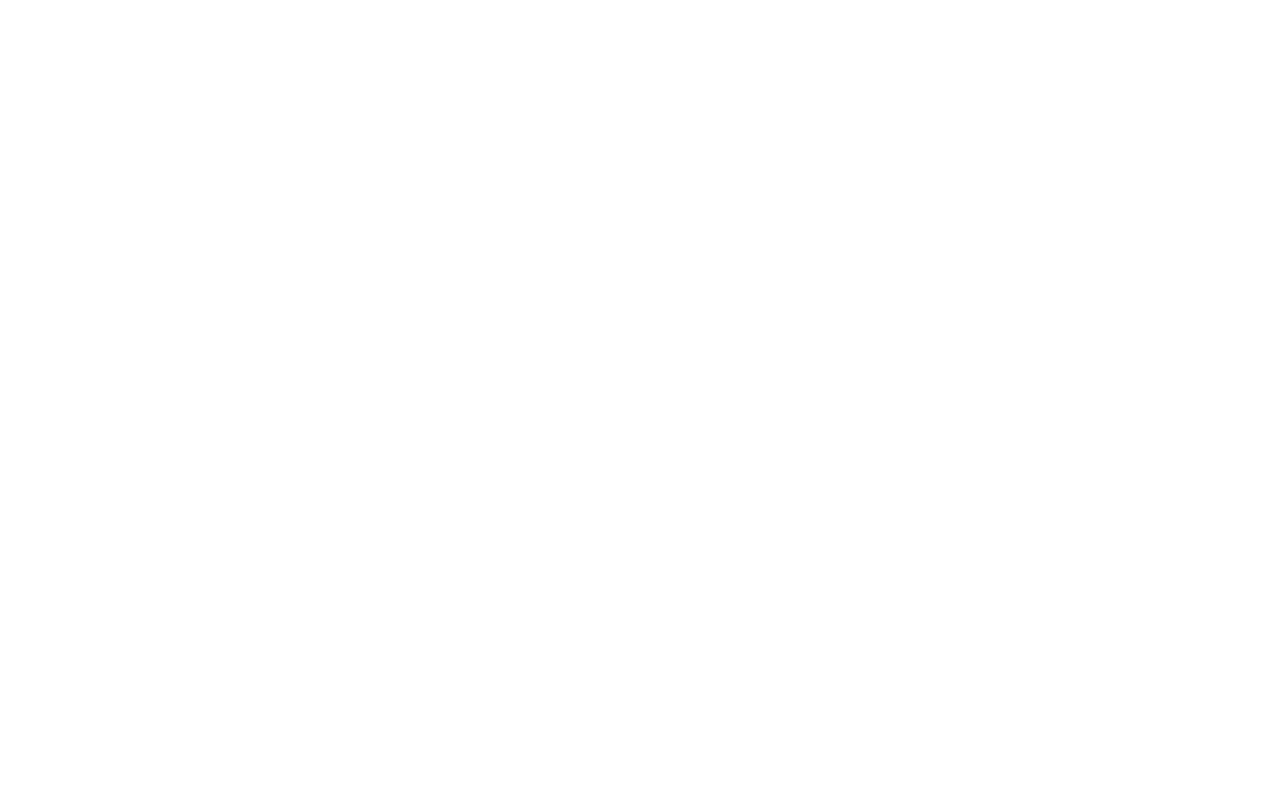
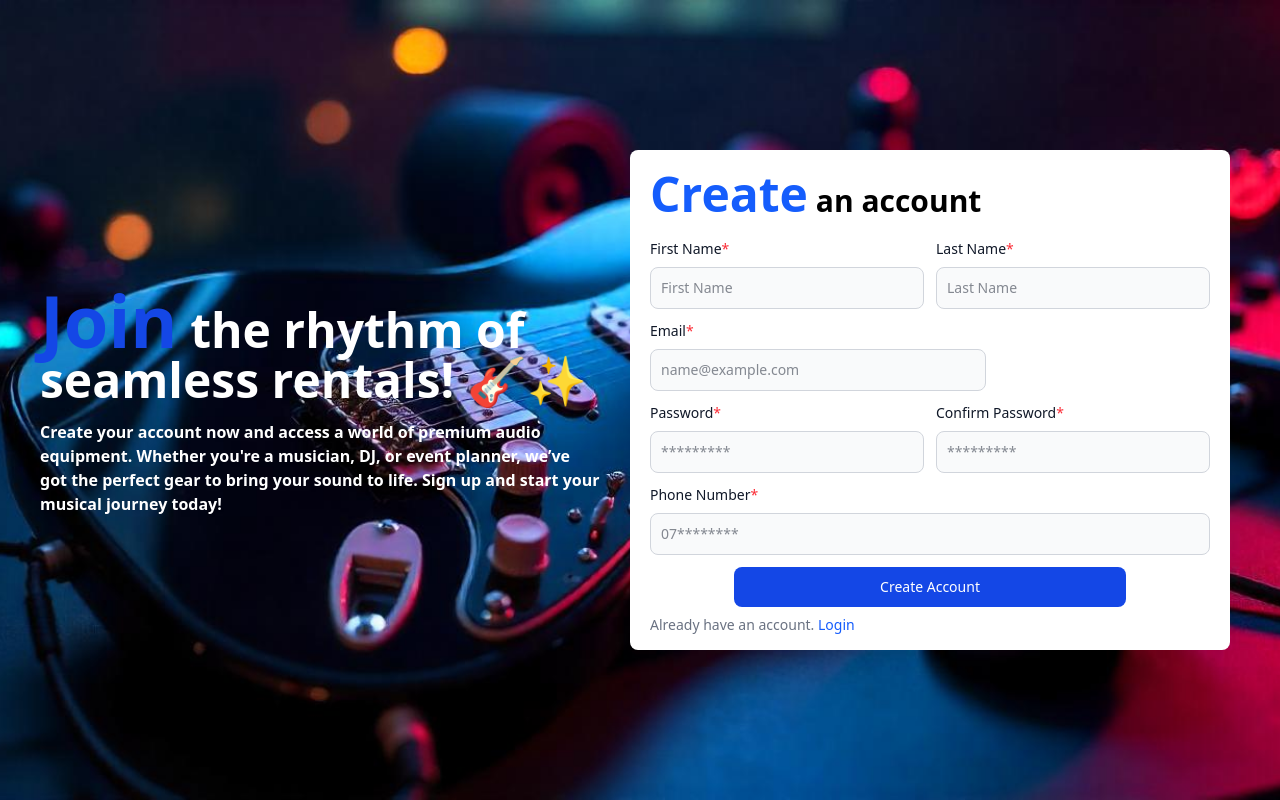
Before and after one commit to KavishkaImalsha/KV-Audio_frontend, a React (Vite) app: page /signup in a window 1280 px wide. Built offline with nearby package versions, Linux system fonts and the light colour scheme.

Commit message:
Design signup page and it's functions

```diff
--- /dev/null
+++ b/src/actions/handleInputData.jsx
@@ -0,0 +1,8 @@
+const handleInputData = (event, setState) => {
+    setState((prevState) => ({
+        ...prevState,
+        [event.target.name] : event.target.value
+    }))
+}
+
+export default handleInputData
--- a/src/pages/Login.jsx
+++ b/src/pages/Login.jsx
@@ -2,17 +2,12 @@
 import { Link, useNavigate } from "react-router-dom"
 import axios from "axios"
 import { toast } from "react-hot-toast"
+import handleInputData from "../actions/handleInputData"
 
 const Login = () => {
     const [userData, setUserData] = useState({email: "", password: ""})
     const navigate = useNavigate()
 
-    const handleInputData = (event) => {
-        setUserData((prevState) => ({
-            ...prevState,
-            [event.target.name] : event.target.value
-        }))
-    }
 
     const submitCredetials = async(event) => {
         event.preventDefault()
@@ -26,7 +21,7 @@
                 }else{
                     navigate('/')
                 }
-
+                localStorage.setItem('token', response.data.token)
             }
         ).catch((error) => {
             toast.error(error.response.data.message)
@@ -40,7 +35,7 @@
             <div className="p-5 w-[1000px] h-[300px] relative bg-black border-black rounded-xl text-white flex flex-col justify-center">
                 <h1 className="mt-5 text-2xl">Dont have an account?</h1>
                 <p className="w-[50%] mt-5"> Join us today! Discover premium products, seamless shopping, and exclusive deals tailored just for you.</p>
-                <Link className="w-[400px] h-[50px] mt-8 ml-8 border-4 border-white rounded-lg hover:cursor-pointer hover:bg-white hover:text-black hover:font-medium flex items-center justify-center">SignUp</Link>
+                <Link to='/signup' className="w-[400px] h-[50px] mt-8 ml-8 border-4 border-white rounded-lg hover:cursor-pointer hover:bg-white hover:text-black hover:font-medium flex items-center justify-center">SignUp</Link>
             </div>
             <div className="w-[400px] h-[500px] bg-white absolute right-0 translate-x-[-60%] border rounded-lg border-white">
                 <div className="flex justify-center items-center">
@@ -54,12 +49,12 @@
                     <div className="mb-5">
                         <label htmlFor="email" className="block mb-2 text-sm font-medium text-gray-900 dark:text-white">Email</label>
                         <input type="email" name="email" className="bg-gray-50 border border-gray-300 text-gray-900 text-sm rounded-lg focus:ring-blue-500 focus:border-blue-500 block w-full p-2.5" placeholder="name@example.com" required
-                        onChange={(event) => {handleInputData(event)}}/>
+                        onChange={(event) => {handleInputData(event, setUserData)}}/>
                     </div>
                     <div className="mb-5">
                         <label htmlFor="password" className="block mb-2 text-sm font-medium text-gray-900 dark:text-white">password</label>
                         <input type="password" name="password" className="bg-gray-50 border border-gray-300 text-gray-900 text-sm rounded-lg focus:ring-blue-500 focus:border-blue-500 block w-full p-2.5" placeholder="*********" required
-                        onChange={(event) => {handleInputData(event)}}/>
+                        onChange={(event) => {handleInputData(event, setUserData)}}/>
                     </div>
                     <div className="flex justify-between items-center">
                         <Link className="text-sm font-medium text-gray-500 hover:text-blue-600">Forget password?</Link>
--- a/src/pages/SignUp.jsx
+++ b/src/pages/SignUp.jsx
@@ -1,6 +1,83 @@
+import { useState } from "react"
+import { Link, useNavigate } from "react-router-dom"
+import handleInputData from "../actions/handleInputData"
+import toast from "react-hot-toast"
+import axios from "axios"
+
 const SignUp = () => {
+    const [userData, setUserData] = useState({firstName: "", lastName: "", email: "", password: "", phoneNumber: ""})
+    const [confirmPassword, setConfirmPassword] = useState({confirmPassword: ""})
+    const navigate = useNavigate()
+
+    const handleSubmit = async (event) => {
+        event.preventDefault()
+
+        if(userData.password !== confirmPassword.confirmPassword){
+            toast.error("Password is wrong!")
+            return
+        }
+
+        await axios.post("http://localhost:3000/api/user", userData).then((response) => {
+            toast.success(response.data.message)
+            navigate('/login')
+        }).catch((error) => {
+            toast.error(error.response.data.message)
+        })
+    }
+
+
+
     return(
         <>
+        <div className="bg-[url('/sign_up_bg.jpeg')] bg-cover bg-center h-screen bg-no-repeat grid grid-cols-2">
+            <div className="p-10 m-auto ">
+                <h1 className="text-white text-5xl font-bold"><span className="text-blue-700 text-7xl">Join</span> the rhythm of seamless rentals! 🎸✨ </h1>
+                <p className="font-semibold text-white mt-4">Create your account now and access a world of premium audio equipment. Whether you're a musician, DJ, or event planner, we’ve got the perfect gear to bring your sound to life. Sign up and start your musical journey today!</p>
+            </div>
+            <div className="w-[600px] h-[500px] bg-white right-0 translate-x-[-5%] rounded-lg m-auto">
+                <h1 className="text-3xl font-bold p-5"><span className="text-5xl text-blue-600">Create</span> an account</h1>
+
+                <form className="px-5" onSubmit={(event) => {handleSubmit(event)}}>
+                    <div className="grid grid-cols-2 gap-3">
+                        <div className="mb-3">
+                            <label htmlFor="firstName" className="block mb-2 text-sm font-medium text-gray-900 dark:text-white">First Name<span className="text-red-500">*</span></label>
+                            <input type="text" name="firstName" onChange={(event) => {handleInputData(event,setUserData)}} className="w-full bg-gray-50 border border-gray-300 text-gray-900 text-sm rounded-lg focus:ring-blue-500 focus:border-blue-500 block p-2.5" placeholder="First Name" required/>
+                        </div>
+                        <div className="mb-3">
+                            <label htmlFor="lastName" className="block mb-2 text-sm font-medium text-gray-900 dark:text-white">Last Name<span className="text-red-500">*</span></label>
+                            <input type="text" name="lastName" onChange={(event) => {handleInputData(event,setUserData)}} className="w-full bg-gray-50 border border-gray-300 text-gray-900 text-sm rounded-lg focus:ring-blue-500 focus:border-blue-500 block p-2.5" placeholder="Last Name" required/>
+                        </div>
+                    </div>
+
+                    <div className="mb-3">
+                        <label htmlFor="email" className="block mb-2 text-sm font-medium text-gray-900 dark:text-white">Email<span className="text-red-500">*</span></label>
+                        <input type="email" name="email" onChange={(event) => {handleInputData(event,setUserData)}} className="bg-gray-50 border border-gray-300 text-gray-900 text-sm rounded-lg focus:ring-blue-500 focus:border-blue-500 block w-[60%] p-2.5" placeholder="name@example.com" required/>
+                    </div>
+
+                    <div className="grid grid-cols-2 gap-3">
+                        <div className="mb-3">
+                            <label htmlFor="password" className="block mb-2 text-sm font-medium text-gray-900 dark:text-white">Password<span className="text-red-500">*</span></label>
+                            <input type="password" name="password" onChange={(event) => {handleInputData(event,setUserData)}} className="bg-gray-50 border border-gray-300 text-gray-900 text-sm rounded-lg focus:ring-blue-500 focus:border-blue-500 block w-full p-2.5" placeholder="*********" required />
+                        </div>
+                        <div className="mb-3">
+                            <label htmlFor="confirmPassword" className="block mb-2 text-sm font-medium text-gray-900 dark:text-white">Confirm Password<span className="text-red-500">*</span></label>
+                            <input type="password" name="confirmPassword" onChange={(event) => {handleInputData(event,setConfirmPassword)}} className="bg-gray-50 border border-gray-300 text-gray-900 text-sm rounded-lg focus:ring-blue-500 focus:border-blue-500 block w-full p-2.5" placeholder="*********" required />
+                        </div>
+                    </div>
+
+                    <div className="mb-3">
+                        <label htmlFor="phoneNumber" className="block mb-2 text-sm font-medium text-gray-900 dark:text-white">Phone Number<span className="text-red-500">*</span></label>
+                        <input type="number" name="phoneNumber" onChange={(event) => {handleInputData(event,setUserData)}} className="w-full bg-gray-50 border border-gray-300 text-gray-900 text-sm rounded-lg focus:ring-blue-500 focus:border-blue-500 block p-2.5" placeholder="07********" required/>
+                    </div>
+
+                    <div className="flex justify-center items-center">
+                        <button type="submit" className="text-white bg-blue-700 hover:bg-blue-800 focus:ring-4 focus:outline-none focus:ring-blue-300 font-medium rounded-lg text-sm px-5 py-2.5 text-center hover:cursor-pointer w-[70%]">Create Account</button>
+                    </div>
+
+                    <p className="mt-2 text-sm text-gray-500">Already have an account. <Link to='/login' className="font-medium text-blue-600">Login</Link></p>
+                </form>
+            </div>
+        </div>
         </>
     )
 }
```
Also changed, not shown: public/sign_up_bg.jpeg (added).
